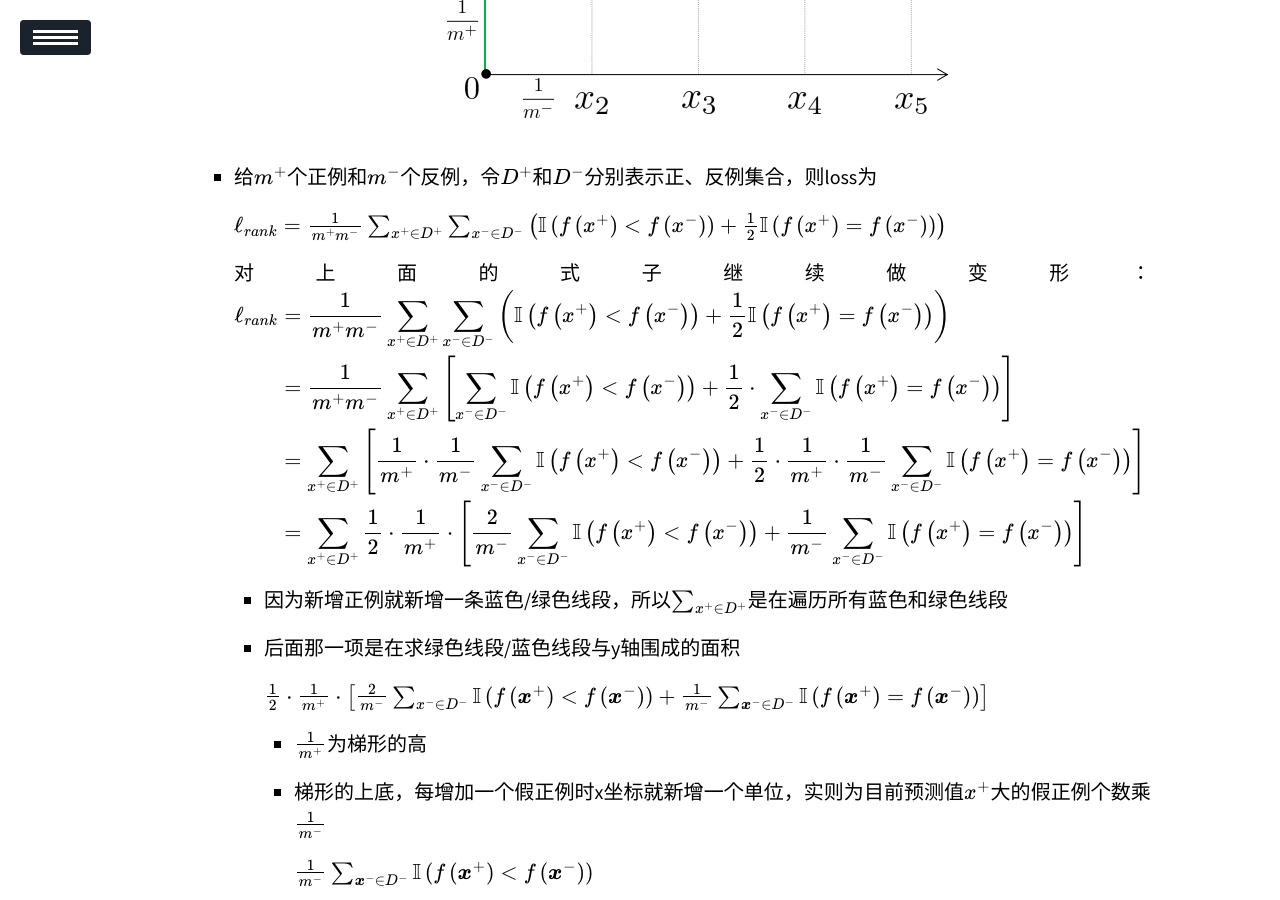
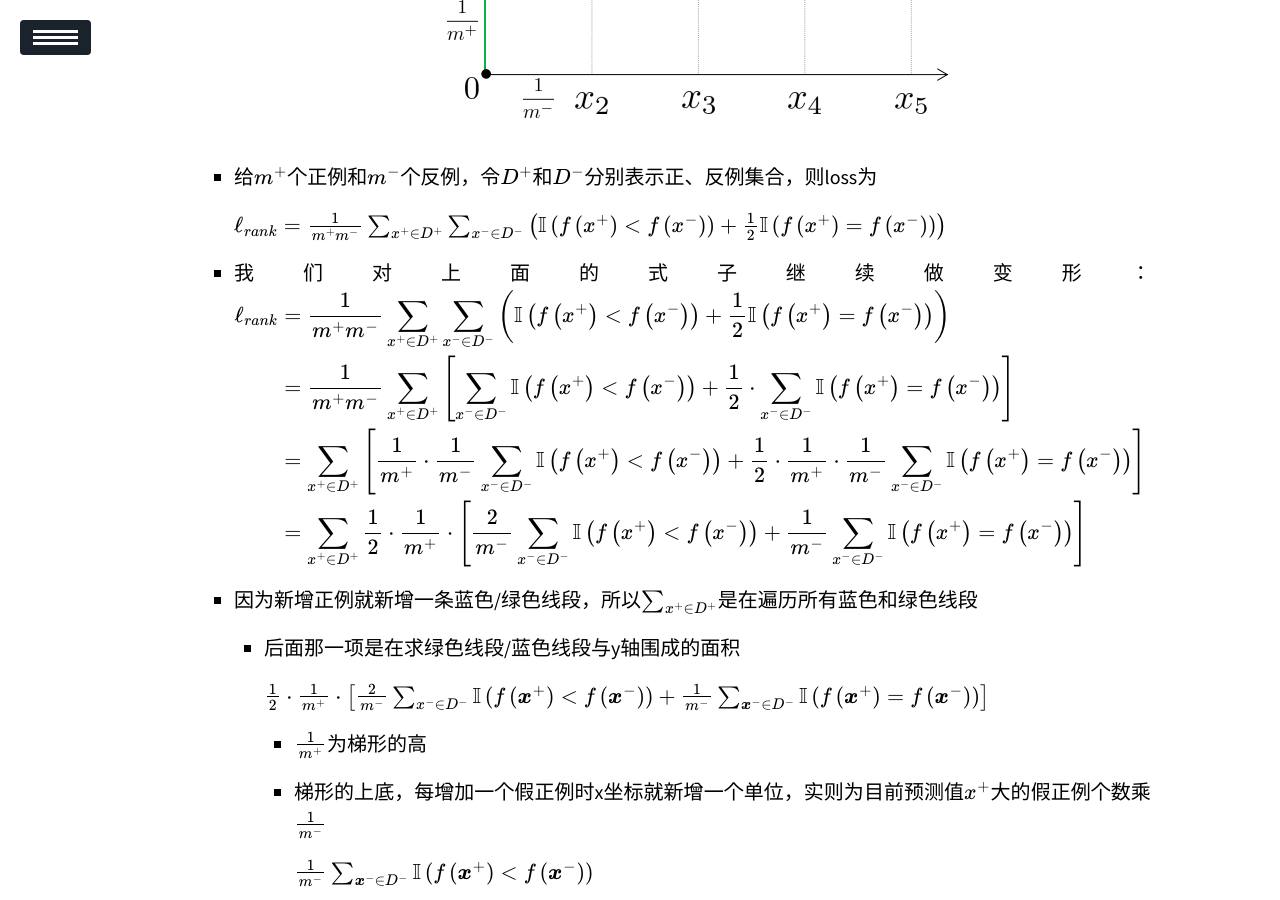
Before and after one commit to WangXiCindy/wangxicindy.github.io, a Jekyll site: the page built from _posts/2020-9-26-机器学习笔记.md, in a window 1280 px wide and 900 px high, scrolled down 12096 px. Built offline with Jekyll 4.4.1, drawn with Linux system fonts in a browser that asks for light colours; our own code applies the rules of GitHub Pages for plain Markdown files; formulas are drawn with MathJax 3; a script that is not in the unit is left out.

Commit message:
Update 2020-9-26-机器学习笔记.md

```diff
--- a/_posts/2020-9-26-机器学习笔记.md
+++ b/_posts/2020-9-26-机器学习笔记.md
@@ -395,10 +395,10 @@ description: 本文为周志华老师《机器学习》（西瓜书）的学习
 
         $\ell _ {r a n k}=\frac{1}{m^{+} m^{-}} \sum _ {x^{+} \in D^{+}} \sum _ {x^{-} \in D^{-}}\left(\mathbb{I}\left(f\left(x^{+}\right)<f\left(x^{-}\right)\right)+\frac{1}{2} \mathbb{I}\left(f\left(x^{+}\right)=f\left(x^{-}\right)\right)\right)$
 
-        对上面的式子继续做变形：$$\begin{aligned} \ell _ {rank} &=\frac{1}{m^{+} m^{-}} \sum _ {x^{+} \in D^{+}} \sum _ {x^{-} \in D^{-}}\left(\mathbb{I}\left(f\left(x^{+}\right)<f\left(x^{-}\right)\right)+\frac{1}{2} \mathbb{I}\left(f\left(x^{+}\right)=f\left(x^{-}\right)\right)\right)  \\  &=\frac{1}{m^{+} m^{-}} \sum _ {x^{+} \in D^{+}}\left[\sum _ {x^{-} \in D^{-}} \mathbb{I}\left(f\left(x^{+}\right)<f\left(x^{-}\right)\right)+\frac{1}{2} \cdot \sum _ {x^{-} \in D^{-}} \mathbb{I}\left(f\left(x^{+}\right)=f\left(x^{-}\right)\right)\right]  \\ &=\sum _ {x^{+} \in D^{+}}\left[\frac{1}{m^{+}} \cdot \frac{1}{m^{-}} \sum _ {x^{-} \in D^{-}} \mathbb{I}\left(f\left(x^{+}\right)<f\left(x^{-}\right)\right)+\frac{1}{2} \cdot \frac{1}{m^{+}} \cdot \frac{1}{m^{-}} \sum _ {x^{-} \in D^{-}} \mathbb{I}\left(f\left(x^{+}\right)=f\left(x^{-}\right)\right)\right]  \\ &=\sum _ {x^{+} \in D^{+}} \frac{1}{2} \cdot \frac{1}{m^{+}} \cdot\left[\frac{2}{m^{-}} \sum _ {x^{-} \in D^{-}} \mathbb{I}\left(f\left(x^{+}\right)<f\left(x^{-}\right)\right)+\frac{1}{m^{-}} \sum _ {x^{-} \in D^{-}} \mathbb{I}\left(f\left(x^{+}\right)=f\left(x^{-}\right)\right)\right]
-        \end{aligned}$$
+      - 我们对上面的式子继续做变形：$$\begin{aligned} \ell _ {rank} &=\frac{1}{m^{+} m^{-}} \sum _ {x^{+} \in D^{+}} \sum _ {x^{-} \in D^{-}}\left(\mathbb{I}\left(f\left(x^{+}\right)<f\left(x^{-}\right)\right)+\frac{1}{2} \mathbb{I}\left(f\left(x^{+}\right)=f\left(x^{-}\right)\right)\right)  \\  &=\frac{1}{m^{+} m^{-}} \sum _ {x^{+} \in D^{+}}\left[\sum _ {x^{-} \in D^{-}} \mathbb{I}\left(f\left(x^{+}\right)<f\left(x^{-}\right)\right)+\frac{1}{2} \cdot \sum _ {x^{-} \in D^{-}} \mathbb{I}\left(f\left(x^{+}\right)=f\left(x^{-}\right)\right)\right]  \\ &=\sum _ {x^{+} \in D^{+}}\left[\frac{1}{m^{+}} \cdot \frac{1}{m^{-}} \sum _ {x^{-} \in D^{-}} \mathbb{I}\left(f\left(x^{+}\right)<f\left(x^{-}\right)\right)+\frac{1}{2} \cdot \frac{1}{m^{+}} \cdot \frac{1}{m^{-}} \sum _ {x^{-} \in D^{-}} \mathbb{I}\left(f\left(x^{+}\right)=f\left(x^{-}\right)\right)\right]  \\ &=\sum _ {x^{+} \in D^{+}} \frac{1}{2} \cdot \frac{1}{m^{+}} \cdot\left[\frac{2}{m^{-}} \sum _ {x^{-} \in D^{-}} \mathbb{I}\left(f\left(x^{+}\right)<f\left(x^{-}\right)\right)+\frac{1}{m^{-}} \sum _ {x^{-} \in D^{-}} \mathbb{I}\left(f\left(x^{+}\right)=f\left(x^{-}\right)\right)\right]
+      \end{aligned}$$
 
-        - 因为新增正例就新增一条蓝色/绿色线段，所以$\sum _ {x^{+} \in D^{+}}$是在遍历所有蓝色和绿色线段
+      - 因为新增正例就新增一条蓝色/绿色线段，所以$\sum _ {x^{+} \in D^{+}}$是在遍历所有蓝色和绿色线段
 
         - 后面那一项是在求绿色线段/蓝色线段与y轴围成的面积
 
```
